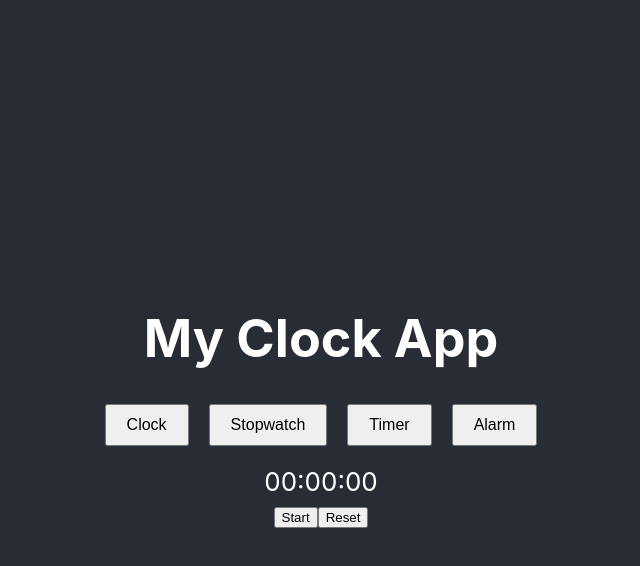
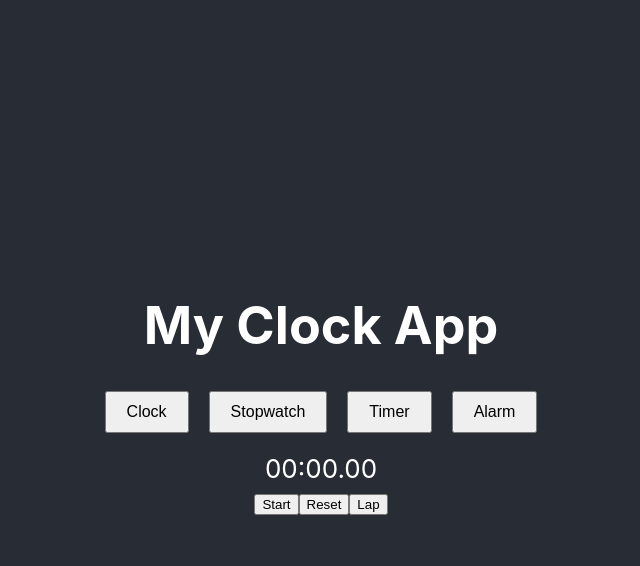
Before and after one commit to xvlincaigou/clock, a React (Create React App) app: page / in a window 1280 px wide. Both pictures are taken after a click on the button "Stopwatch". Shown: the top 566 px of the page, without its empty margins (319-959 px from the left). Built offline with nearby package versions, Linux system fonts and the light colour scheme.

Commit message:
初步完成秒表功能

```diff
--- a/src/Stopwatch.js
+++ b/src/Stopwatch.js
@@ -3,18 +3,36 @@ import React, { useState, useEffect } from 'react';
 const Stopwatch = () => {
   const [running, setRunning] = useState(false);
   const [elapsed, setElapsed] = useState(0);
+  const [laps, setLaps] = useState([]);
+  const [lastLap, setLastLap] = useState(0);
 
   useEffect(() => {
+    let interval;
     if (running) {
       const start = Date.now() - elapsed;
-      const interval = setInterval(() => setElapsed(Date.now() - start), 1000);
-      return () => clearInterval(interval);
+      interval = setInterval(() => {
+        setElapsed(Date.now() - start);
+      }, 10); // 更新间隔为10毫秒，以便显示两位毫秒
     }
-  }, [running]);
+    return () => clearInterval(interval);
+  }, [running, elapsed]);
+
+  const formatTime = (time) => {
+    const minutes = String(Math.floor(time / 60000)).padStart(2, '0');
+    const seconds = String(Math.floor((time % 60000) / 1000)).padStart(2, '0');
+    const milliseconds = String(Math.floor((time % 1000) / 10)).padStart(2, '0');
+    return `${minutes}:${seconds}.${milliseconds}`;
+  };
+
+  const handleLap = () => {
+    const lapTime = elapsed - lastLap;
+    setLaps([...laps, lapTime]);
+    setLastLap(elapsed);
+  };
 
   return (
     <div>
-      <div>{new Date(elapsed).toISOString().slice(11, 19)}</div>
+      <div>{formatTime(elapsed)}</div>
       <button onClick={() => setRunning(!running)}>
         {running ? 'Stop' : 'Start'}
       </button>
@@ -22,10 +40,22 @@ const Stopwatch = () => {
         onClick={() => {
           setElapsed(0);
           setRunning(false);
+          setLaps([]);
+          setLastLap(0);
         }}
       >
         Reset
       </button>
+      <button onClick={handleLap}>
+        Lap
+      </button>
+      <ul>
+        {laps.map((lap, index) => (
+          <li key={index}>
+            Lap {index + 1}: {formatTime(lap)}
+          </li>
+        ))}
+      </ul>
     </div>
   );
 };
```
